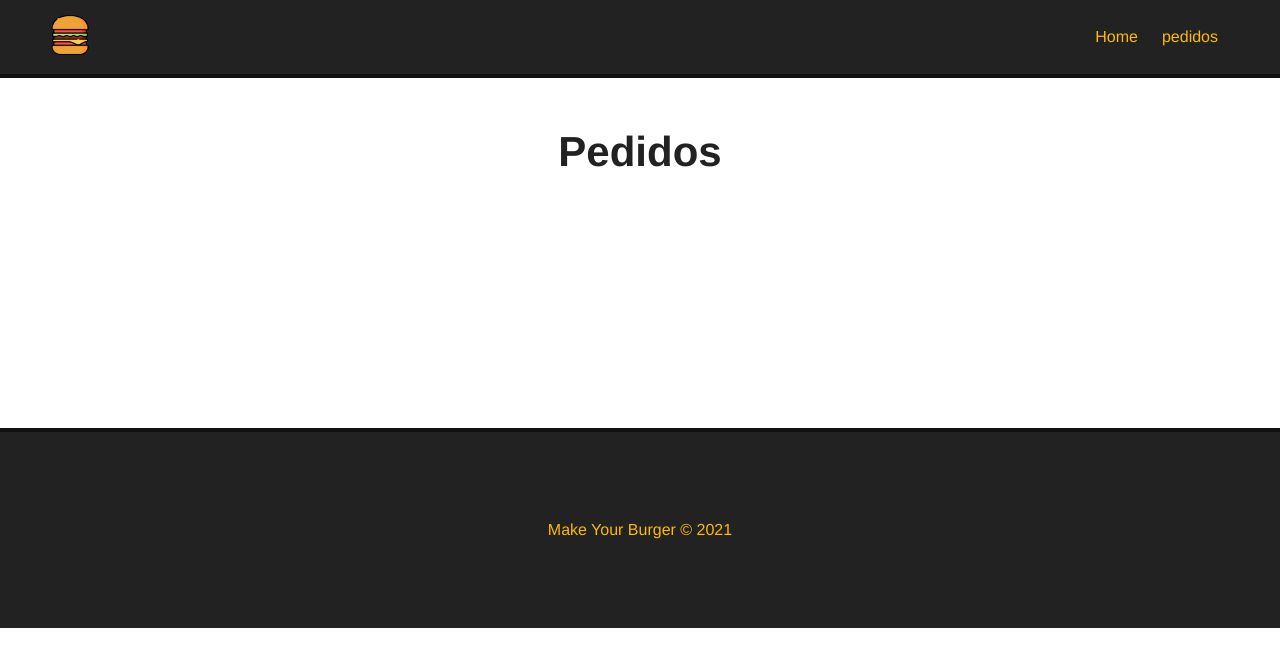
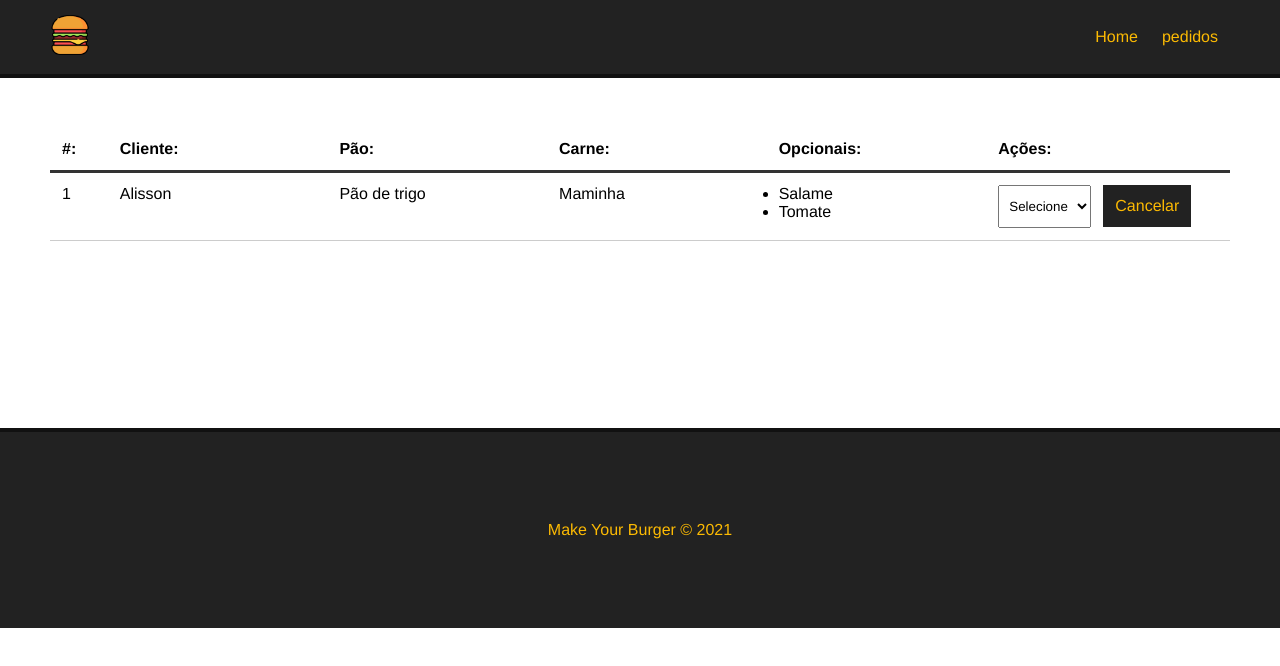
Before and after one commit to Alisson7Neres/hamburgueria-vue, a Vue app: page /pedidos in a window 1280 px wide. Shown: the top 666 px of the page. Built offline with nearby package versions, Linux system fonts and the light colour scheme.

Commit message:
criando a tela de pedidos(dashboard)

```diff
--- /dev/null
+++ b/src/components/Dashboard.vue
@@ -0,0 +1,101 @@
+<template>
+  <div id="burger-table">
+    <div>
+      <div id="burger-table-heading">
+        <div class="order-id">#:</div>
+        <div>Cliente:</div>
+        <div>Pão:</div>
+        <div>Carne:</div>
+        <div>Opcionais:</div>
+        <div>Ações:</div>
+      </div>
+    </div>
+
+    <div id="burger-table-rows">
+      <div class="burger-table-row">
+        <div class="order-number">1</div>
+        <div>Alisson</div>
+        <div>Pão de trigo</div>
+        <div>Maminha</div>
+
+        <div>
+            <ul>
+                <li>Salame</li>
+                <li>Tomate</li>
+            </ul>
+        </div>
+
+        <div>
+            <select name="status" class="status">
+                <option value="">Selecione</option>
+            </select>
+            <button class="delete-btn">Cancelar</button>
+        </div>
+      </div>
+    </div>
+  </div>
+</template>
+
+<script>
+export default {
+  name: "Dashboard",
+};
+</script>
+
+<style scoped>
+
+    #burger-table {
+        max-width: 1200px;
+        margin: 0 auto;
+    }
+
+    #burger-table-heading,
+    #burger-table-rows,
+    .burger-table-row {
+        display: flex;
+        flex-wrap: wrap;
+    }
+
+    #burger-table-heading {
+        font-weight: bold;
+        padding: 12px;
+        border-bottom: 3px solid #333;
+    }
+
+    #burger-table-heading div,
+       .burger-table-row div{
+           width: 19%;
+    }
+
+    .burger-table-row {
+        width: 100%;
+        padding: 12px;
+        border-bottom: 1px solid #CCC;
+    }
+
+    #burger-table-heading .order-id,
+    .burger-table-row .order-number {
+        width: 5%;
+    }
+
+    select {
+        padding: 12px 6px;
+        margin-right: 12px;
+    }
+
+    .delete-btn {
+        background-color: #222;
+        color: #FCBA03;
+        border: 2px solid #222;
+        padding: 10px;
+        font-size: 16px;
+        margin: 0 auto;
+        cursor: pointer;
+        transition: .5s;
+    }
+
+    .delete-btn:hover {
+        background-color: transparent;
+        color: #222;
+    }
+</style>
--- a/src/views/Pedidos.vue
+++ b/src/views/Pedidos.vue
@@ -1,5 +1,21 @@
 <template>
 <div class="main-container">
-    <h1>Pedidos</h1>
+
+    <Dashboard />
 </div>
 </template>
+
+<script>
+import Dashboard from "../components/Dashboard.vue"
+
+export default {
+    name: "Pedidos",
+    components: {
+        Dashboard
+    }
+}
+</script>
+
+<style scoped>
+
+</style>
```
